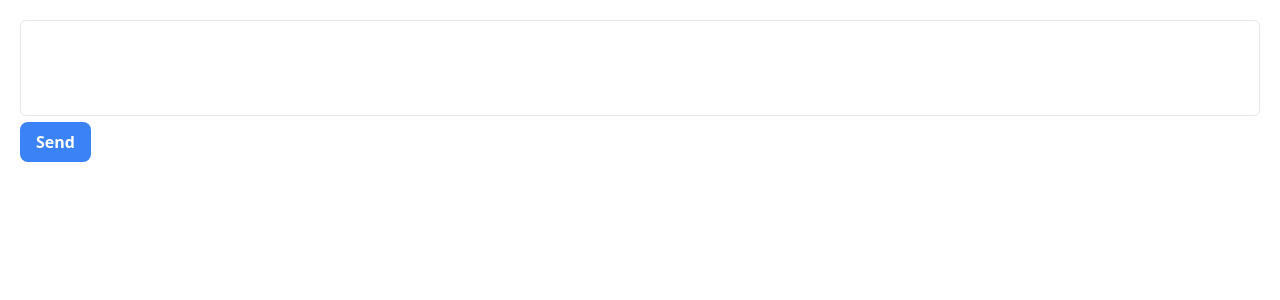
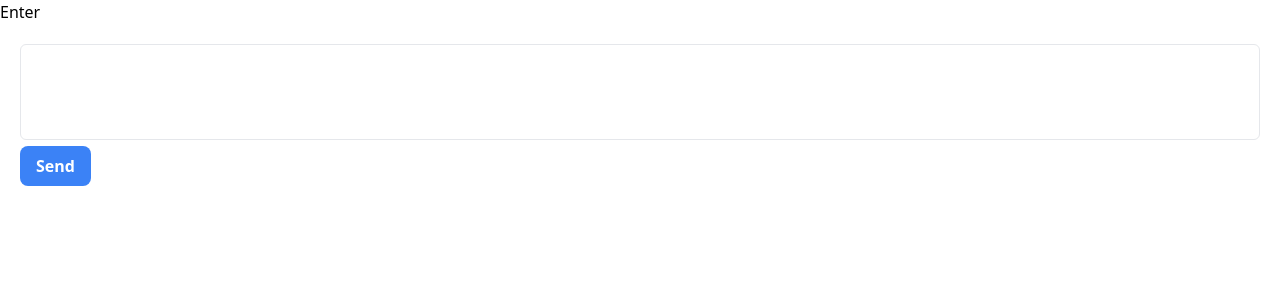
Before and after one commit to yse-yoo/next_tweet_2023_ig21, a Next.js app: page / in a window 1280 px wide. Shown: the top 300 px of the page. Built offline with nearby package versions, Linux system fonts and the light colour scheme.

Commit message:
add Navbar

```diff
--- /dev/null
+++ b/app/components/Navbar.tsx
@@ -0,0 +1,9 @@
+const Navbar = () => {
+    return (
+        <div>
+            Enter
+        </div>
+    );
+}
+
+export default Navbar;
--- a/app/layout.tsx
+++ b/app/layout.tsx
@@ -1,3 +1,4 @@
+import Navbar from '@/app/components/Navbar'
 import type { Metadata } from 'next'
 import './globals.css'
 
@@ -14,6 +15,7 @@ export default function RootLayout({
   return (
     <html lang="ja">
       <body>
+        <Navbar />
         <main className='flex min-h-screen flex-col p-5'>
           {children}
         </main>
```
